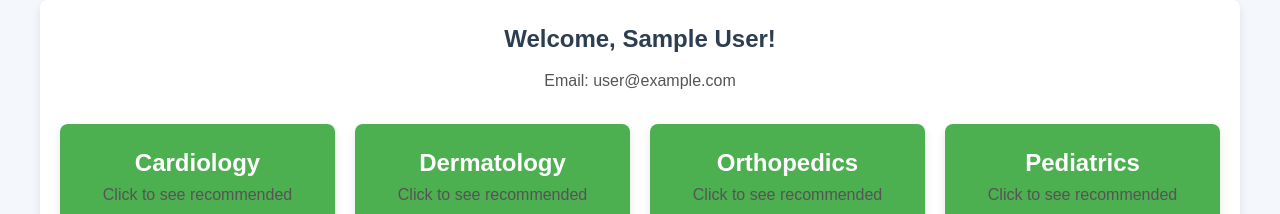
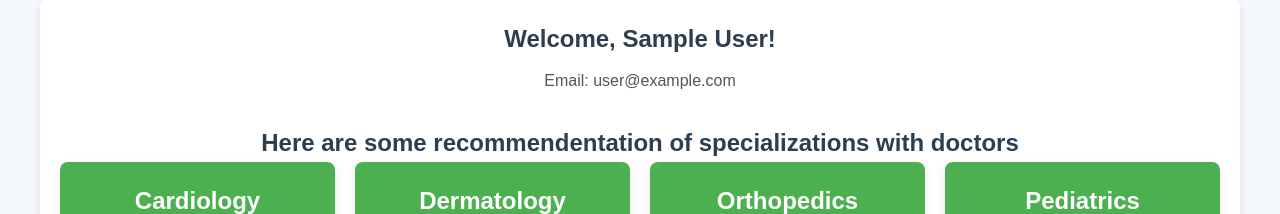
Before and after one commit to Abhismart786/DR_Appointment_React, a React (Create React App) app: page /home in a window 1280 px wide. Shown: the top 214 px of the page. Built offline with nearby package versions, Linux system fonts and the light colour scheme; no server answers; sample sign-in values are in the browser's storage.

Commit message:
17 commit

```diff
--- a/src/components/Home.js
+++ b/src/components/Home.js
@@ -43,7 +43,7 @@ const doctors = {
     { name: 'Dr. Steven Rogers', specialization: 'Gastroenterologist', phone: '999-000-1234', rating: 4.7, fee: 180 },
     { name: 'Dr. Karen Lewis', specialization: 'Gastroenterologist', phone: '666-777-8888', rating: 4.6, fee: 160 }
   ],
-  // Add more specializations...
+
 };
 
 function Home() {
@@ -81,7 +81,7 @@ function Home() {
         <h1>Welcome, {user.displayName || "User"}!</h1>
         <p className="email">Email: {user.email}</p>
       </header>
-
+      <h1>Here are some recommendentation of specializations with doctors</h1>
       <div className="specializations">
         {Object.keys(doctors).map((specialization, index) => (
           <div
```
